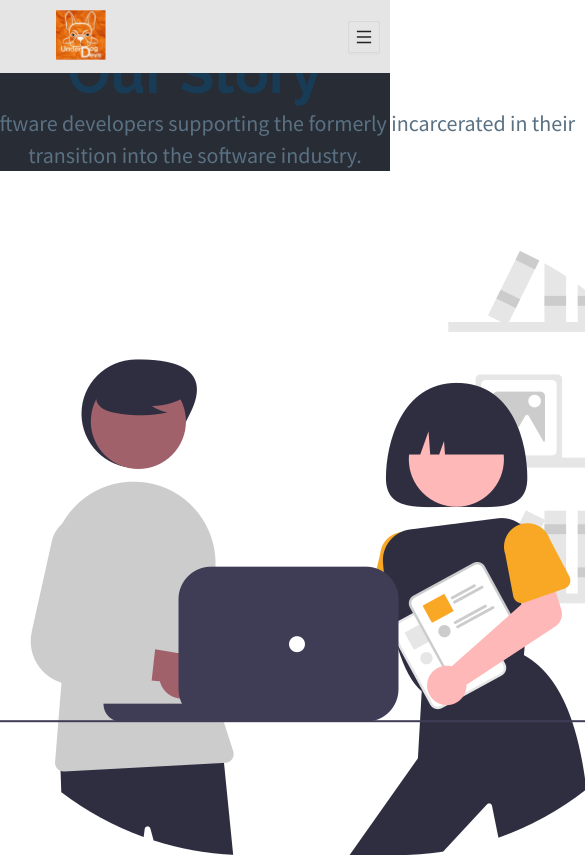
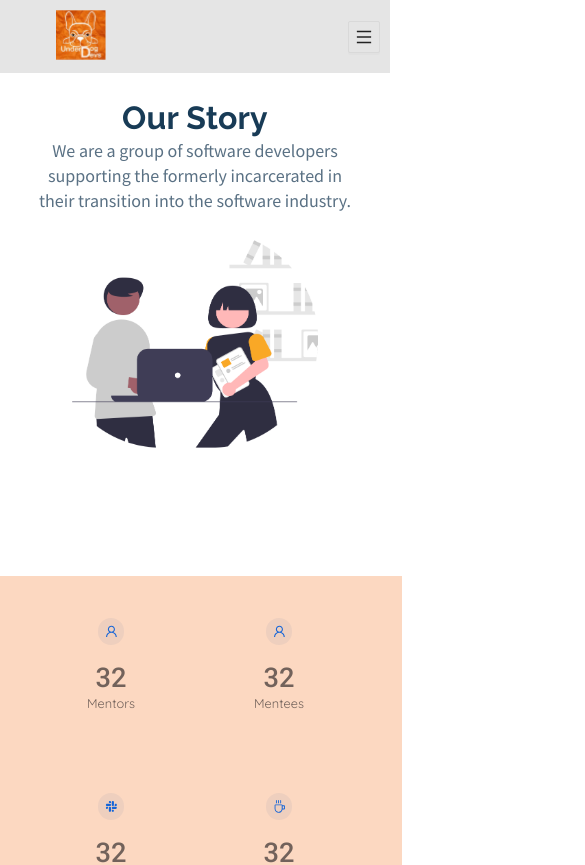
Before and after one commit to Underdog-Devs/website, a React (Create React App) app: page / in a window 390 px wide. Shown: the top 865 px of the page, 585 px wide, since content can reach past the window. Built offline with nearby package versions, Linux system fonts and the light colour scheme; a web font is replaced by a local one.

Commit message:
add update ourstory styles to match mockup

```diff
--- a/src/CSS/App.module.css
+++ b/src/CSS/App.module.css
@@ -141,14 +141,13 @@ table {
   }
 }
 .appHeader {
-  background-color: #282c34;
   min-height: 100vh;
   display: flex;
   flex-direction: column;
   align-items: center;
   justify-content: center;
   font-size: calc(10px + 2vmin);
-  color: white;
+  background-color: white;
 }
 
 blockquote,
--- a/src/CSS/OurStory.module.css
+++ b/src/CSS/OurStory.module.css
@@ -1,10 +1,11 @@
 .ourStory{
-  padding-top: 10vw;
+  margin: 10vw auto;
+  padding: 5vw 0;
   display: flex;
   flex-direction: column;
   justify-content: center;
   max-width: 85%;
-  margin: 0 auto;
+  /* margin: 0 auto; */
   text-align: center;
 }
 .ourStoryAbove{
@@ -39,20 +40,23 @@
   margin: 0 auto;
 }
 
-.our-story-hero-image{
+.ourStoryHeroImage{
   width: 100%;
   border-radius: 5px;
 }
 
 @media screen and (max-width: 480px) {
-  .our-story-above h3{
+  .ourStory{
+    margin: 20vw auto
+  }
+  .ourStoryAbove h3{
     font-size: 32px;
     line-height: 40px;
   }
-  .our-story-hero{
+  .ourStoryHero{
     width: 99%;
   }
-  .our-story-above p{
+  .ourStoryAbove p{
   font-size: 18px;
   line-height: 25px;
   /* or 139% */
```
